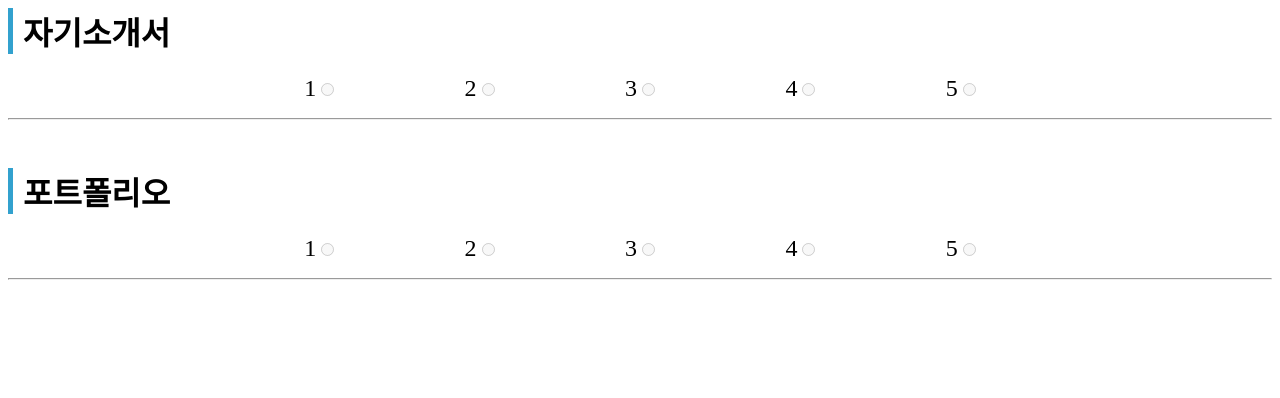
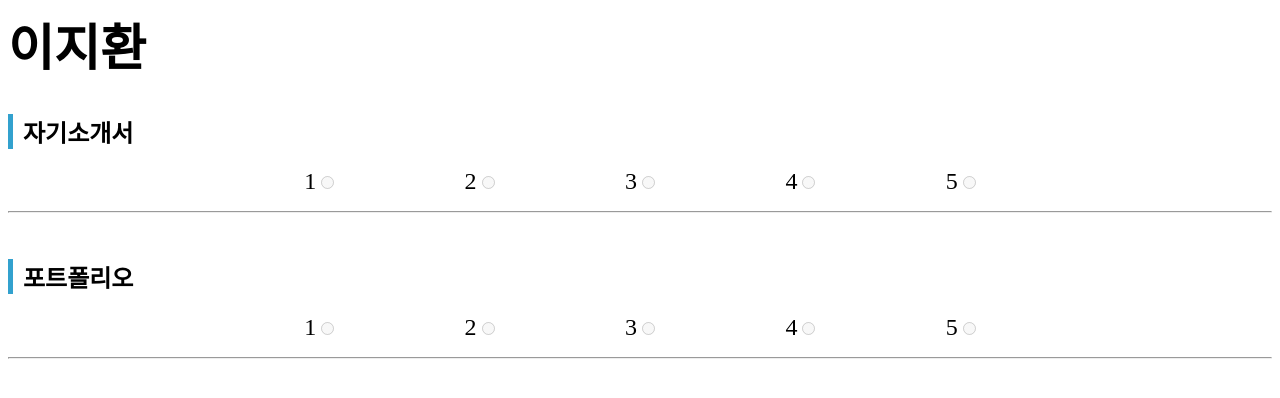
Before and after one commit to Doopaang/Homework, a plain HTML site: page index_a.html in a window 1280 px wide. Drawn offline with Linux system fonts and the light colour scheme.

Commit message:
인덱스 페이지 이름 추가

```diff
--- a/index_a.html
+++ b/index_a.html
@@ -2,6 +2,7 @@
     <head>
         <style>
             div.v_bar { border-left:thick solid #32a1ce; padding-left:10px; }
+            h1#name { font-size:50px; }
             #p_rating { text-align:center; }
             #p_rating > label { font-size:150%; }
             #p_rating > input { margin-right:10%; }
@@ -10,8 +11,9 @@
     </head>
     <body>
         <div id="full_wrap">
+            <h1 id="name">이지환</h1>
             <div class="v_bar">
-                <h1>자기소개서</h1>
+                <h2>자기소개서</h2>
             </div>
             <p id="p_rating">
                 <label for="rating_intro_a_1">1</label><input type="radio" name="rating_intro_a" id="rating_intro_a_1" disabled>
@@ -22,7 +24,7 @@
             </p>
             <hr><br>
             <div class="v_bar">
-                <h1>포트폴리오</h1>
+                <h2>포트폴리오</h2>
             </div>
             <p id="p_rating">
                 <label for="rating_port_a_1">1</label><input type="radio" name="rating_port_a" id="rating_port_a_1" disabled>
```
Also changed, not shown: index_b.html (+4 -2 lines), main.html (+1 -1 lines).
